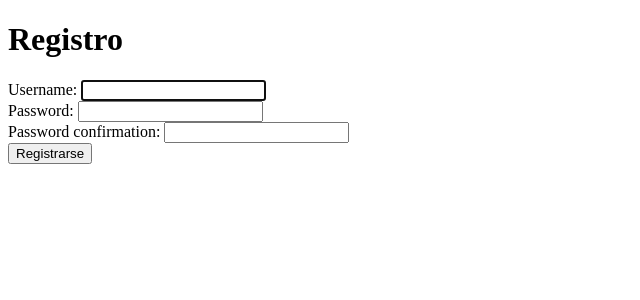
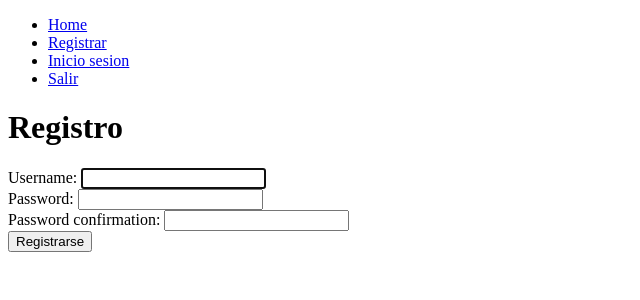
Before and after one commit to SCtefano2005/CRUD-DJANGO, a Django app: page /register/ in a window 1280 px wide. Shown: the top 300 px of the page, without its empty margins (0-640 px from the left). Run offline with Django 5.2, Linux system fonts and the light colour scheme.

Commit message:
Comeloncito

```diff
--- a/CRUD/urls.py
+++ b/CRUD/urls.py
@@ -16,8 +16,12 @@ Including another URLconf
 """
 from django.contrib import admin
 from django.urls import path, include
+from login import views
 
 urlpatterns = [
     path('admin/', admin.site.urls),
-    path('register/', include('login.urls')),
+    path('register/', views.registrar, name='registro'),
+    path('logout/', views.salir, name='salir'),
+    path('home/', views.home, name='home'),
+    path('signin/', views.signin, name='signin'),
 ]
--- a/login/templates/base.html
+++ b/login/templates/base.html
@@ -6,6 +6,15 @@
     <title>CRUD-PIOLA</title>
 </head>
 <body>
+    <nav>
+        <ul>
+            <li><a href="{% url 'home' %}">Home</a></li>
+            <li><a href="{% url 'registro' %}">Registrar</a></li>
+            <li><a href="{% url 'signin' %}">Inicio sesion</a></li>
+            <li><a href="{% url 'salir' %}">Salir</a></li>
+        </ul>
+    </nav>
+
 
     {% block content %}
 
--- a/login/templates/index.html
+++ b/login/templates/index.html
@@ -1,5 +1,5 @@
 {% extends 'base.html' %} <!-- trae la plantilla de base.html  si no pones el block content y el endblock reemplaza todo OJO-->
 
-{% content block %}
+{% block content %}
 <h1>Hola</h1>
 {% endblock %}
--- a/login/urls.py
+++ b/login/urls.py
@@ -3,5 +3,8 @@ from django.urls import path
 from . import views
 
 urlpatterns = [
-    path('', views.registrar, name='registro'),
+    path('', views.home, name='home'),  # Ruta para la página principal de la app
+    path('salir', views.salir, name='salir'),  # Ruta para salir de la aplicación
+    path('registro', views.registrar, name='registro'),
+    path('signin', views.signin, name='signin'),
 ]
--- a/login/views.py
+++ b/login/views.py
@@ -1,6 +1,7 @@
 from django.shortcuts import render, redirect
-from django.contrib.auth.forms import UserCreationForm # da la plantilla del formulario B)
+from django.contrib.auth.forms import UserCreationForm, AuthenticationForm # da la plantillas del formulario B)
 from django.contrib.auth.models import User # ayuda para guardar los datos osea es un modelo predeterminado de laravel
+from django.contrib.auth import login, logout, authenticate
 from django.http import HttpResponse
 
 
@@ -17,6 +18,7 @@ def registrar(request):
                     username=request.POST['username'], password=request.POST['password1'] # aca captura el username y el password
                 )
                 user.save() # aca lo guarda en la bd
+                login(request, user)
                 #return redirect('parametro o url')
             except: # retorna la plantilla de formulario con el error de el usuario esta registrado
                 return render(request, 'signup.html', {
@@ -27,3 +29,27 @@ def registrar(request):
             'form': UserCreationForm,
             'error': 'Las contraseñas no coinciden'
         })
+
+
+def home(request):
+    return render(request, 'index.html')
+
+def salir(request):
+    logout(request)
+    return redirect('home')
+
+def signin(request):
+    if request.method == 'GET':
+        return render(request, 'login.html', {
+            'logint' : AuthenticationForm()
+        })
+    else:
+        user = authenticate(username=request.POST['username'], password=request.POST['password'])
+        if user is not None:
+            login(request, user)
+            return redirect('home')
+        else:
+            return render(request, 'login.html', {
+                'logint' : AuthenticationForm,
+                'error': 'Usuario o contraseña incorrectos'
+            })
```
Also changed, not shown: login/templates/login.html (added, +12 -0 lines).
